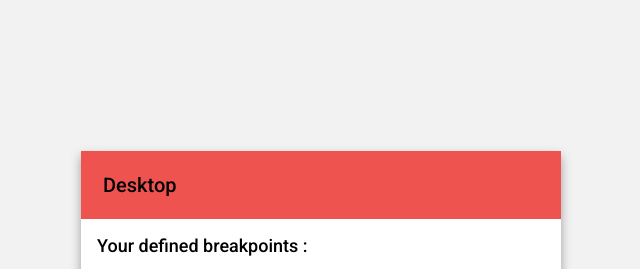
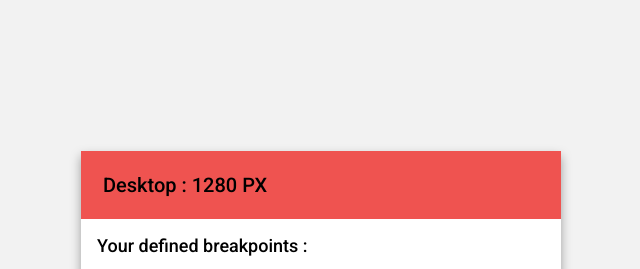
Before and after one commit to WrySeed/breakpoint-watcher, a Vue app: page / in a window 1280 px wide. Shown: the top 269 px of the page, without its empty margins (319-959 px from the left). Built offline with nearby package versions, Linux system fonts and the light colour scheme.

Commit message:
App size detection capability

```diff
--- a/src/App.vue
+++ b/src/App.vue
@@ -2,6 +2,7 @@
   <div id="app">
     <layout
       :currentBreakpoint="currentBreakpoint"
+      :windowWidth="windowWidth"
       :breakpoints="orderedBreakpoints"/>
   </div>
 </template>
@@ -21,6 +22,7 @@ export default {
   },
   data () {
     return {
+      windowWidth: 0,
       currentBreakpoint: {
         format: defaultBreakpoint.format,
         color: defaultBreakpoint.color
@@ -45,6 +47,30 @@ export default {
         return 0
       })
     }
+  },
+  methods: {
+    checkAppSize: function () {
+      this.windowWidth = document.documentElement.clientWidth
+      let currentBreakpoint = {
+        format: defaultBreakpoint.format,
+        color: defaultBreakpoint.color
+      }
+
+      for (let breakpoint of this.breakpoints) {
+        if (this.windowWidth <= breakpoint.size) {
+          currentBreakpoint.format = breakpoint.format
+          currentBreakpoint.color = breakpoint.color
+        }
+      }
+
+      this.currentBreakpoint = currentBreakpoint
+    }
+  },
+  mounted: function () {
+    this.$nextTick(() => {
+      window.addEventListener('resize', this.checkAppSize)
+      this.checkAppSize()
+    })
   }
 }
 </script>
--- a/src/components/Breakpoint.vue
+++ b/src/components/Breakpoint.vue
@@ -32,7 +32,7 @@ export default {
   },
   computed: {
     niceFormat: function () {
-      return this.format.charAt(0).toUpperCase() + this.format.slice(1, this.format.length).toLowerCase()
+      return this.format.charAt(0).toUpperCase() + this.format.slice(1).toLowerCase()
     }
   },
   methods: {
--- a/src/components/Layout.vue
+++ b/src/components/Layout.vue
@@ -3,7 +3,7 @@
         <div class="layout__column">
             <h1
                 class="layout__title"
-                :style="{ backgroundColor: currentBreakpoint.color }">{{ currentBreakpoint.format }}</h1>
+                :style="{ backgroundColor: currentBreakpoint.color }">{{ windowStatus }}</h1>
             <div class="layout__inner">
                 <div class="layout__box layout__box--list">
                     <p>Your defined breakpoints :</p>
@@ -51,7 +51,8 @@ export default {
   name: 'Layout',
   props: {
     currentBreakpoint: Object,
-    breakpoints: Array
+    breakpoints: Array,
+    windowWidth: Number
   },
   components: {
     Breakpoint,
@@ -71,6 +72,11 @@ export default {
       }
     }
   },
+  computed: {
+    windowStatus: function () {
+      return `${this.currentBreakpoint.format.charAt(0).toUpperCase() + this.currentBreakpoint.format.slice(1).toLowerCase()} : ${this.windowWidth} PX`
+    }
+  },
   methods: {
     addNewBreakpoint: function () {
       let breakpoint = this.newBreakpoint
@@ -81,9 +87,11 @@ export default {
         color: '',
         size: ''
       }
+      this.$parent.checkAppSize()
     },
     deleteBreakpoint: function (breakpoint) {
       this.breakpoints.splice(this.breakpoints.indexOf(breakpoint), 1)
+      this.$parent.checkAppSize()
     }
   }
 }
```
